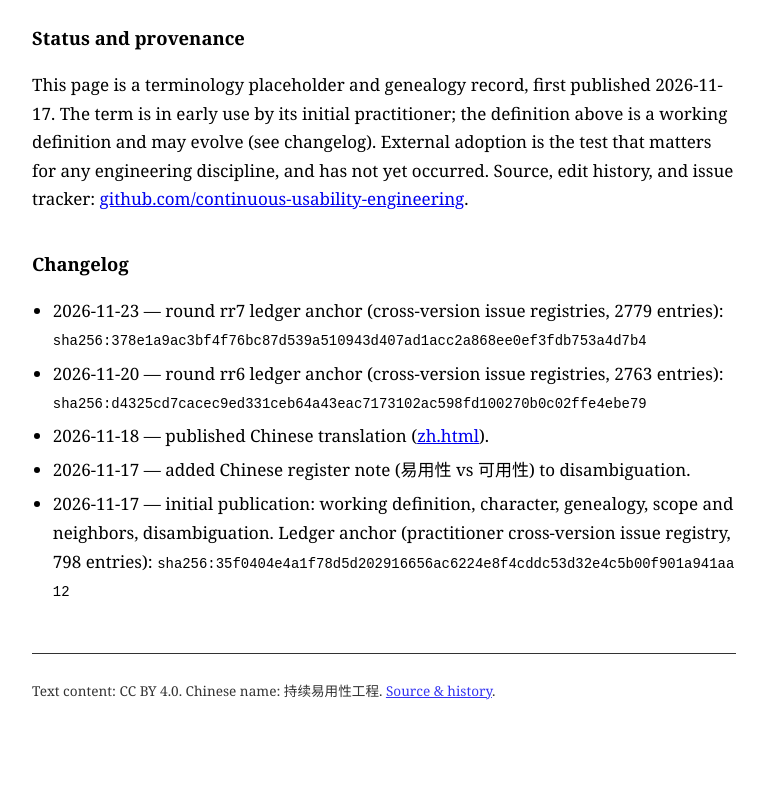
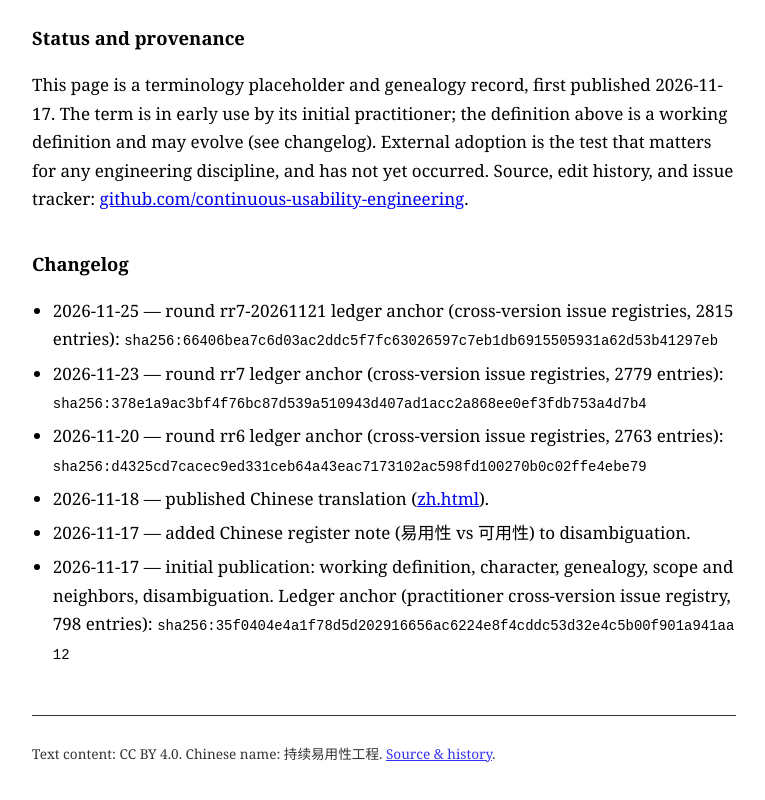
Before and after one commit to continuous-usability-engineering/continuous-usability-engineering, a plain HTML site: page index.html in a window 1280 px wide. Shown: the part 2199-2999 px from the top of the page, without its empty margins (256-1021 px from the left). Before the commit the page ends 2942 px from the top, so only its background shows below. Drawn offline with Linux system fonts and the light colour scheme.

Commit message:
Round rr7-20261121 ledger anchor (registries digest sha256:66406bea7c6d03ac)

```diff
--- a/index.html
+++ b/index.html
@@ -63,6 +63,7 @@
 
 <h2>Changelog</h2>
 <ul>
+<li><time datetime="2026-11-25">2026-11-25</time> — round rr7-20261121 ledger anchor (cross-version issue registries, 2815 entries): <code>sha256:66406bea7c6d03ac2ddc5f7fc63026597c7eb1db6915505931a62d53b41297eb</code></li>
 <li><time datetime="2026-11-23">2026-11-23</time> — round rr7 ledger anchor (cross-version issue registries, 2779 entries): <code>sha256:378e1a9ac3bf4f76bc87d539a510943d407ad1acc2a868ee0ef3fdb753a4d7b4</code></li>
   <li><time datetime="2026-11-20">2026-11-20</time> — round rr6 ledger anchor (cross-version issue registries, 2763 entries): <code>sha256:d4325cd7cacec9ed331ceb64a43eac7173102ac598fd100270b0c02ffe4ebe79</code></li>
   <li><time datetime="2026-11-18">2026-11-18</time> — published Chinese translation (<a href="/zh.html">zh.html</a>).</li>
```
